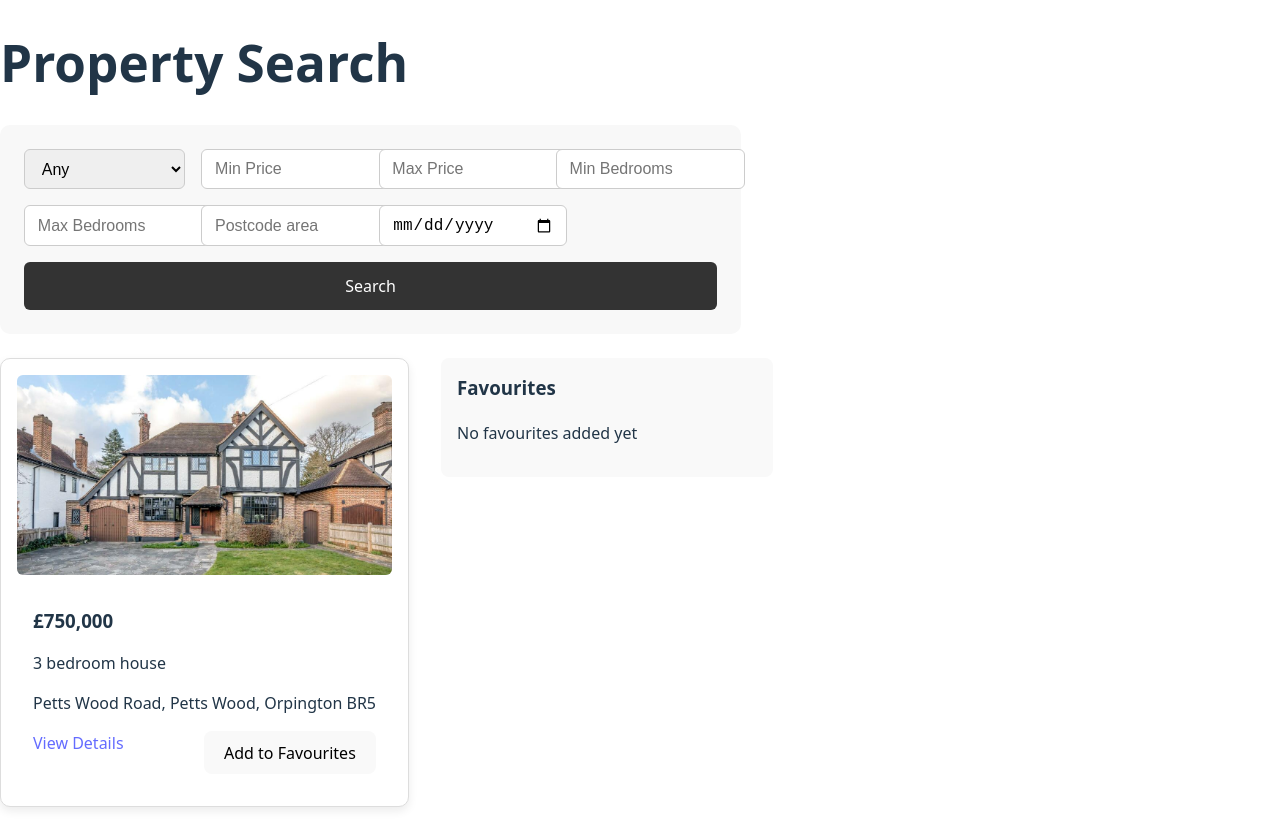
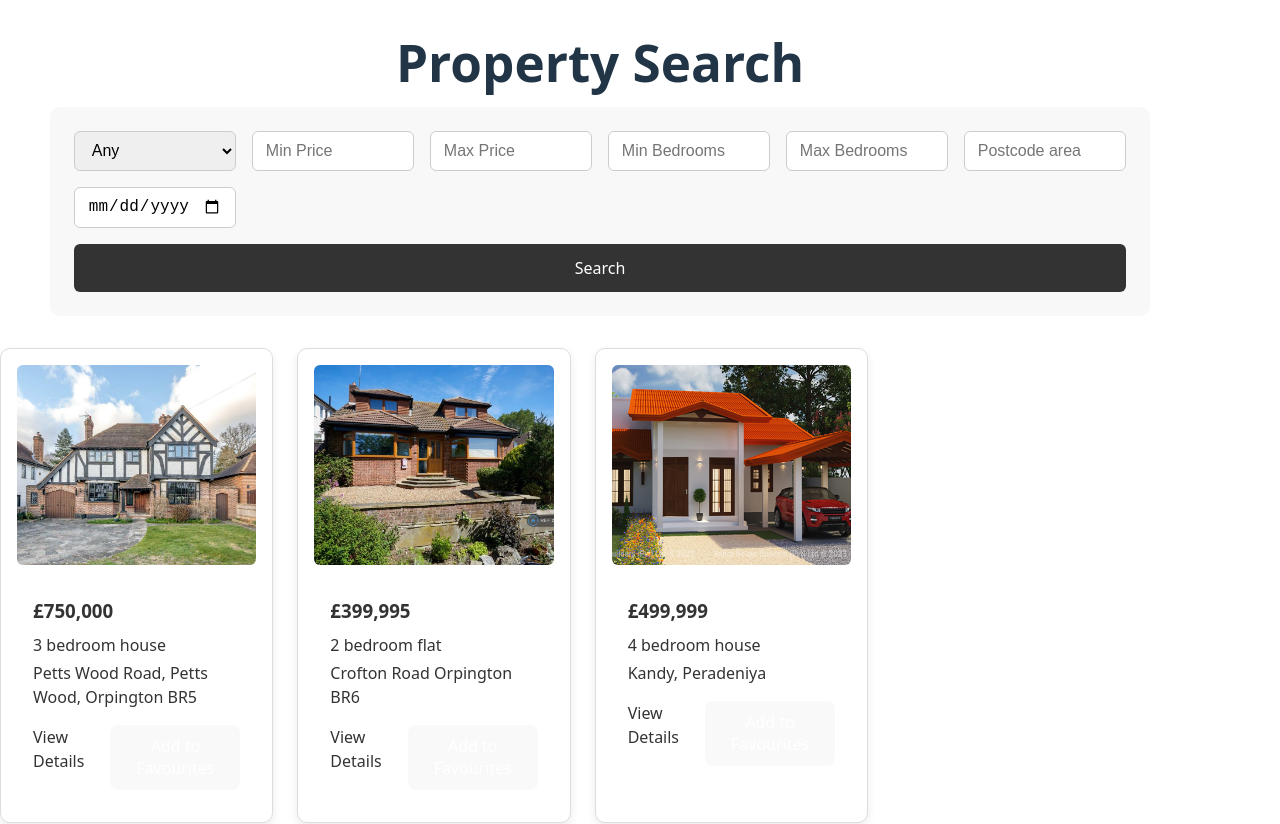
Before and after one commit to vindyaWelhena/properties, a React (Vite) app: page / in a window 1280 px wide. Shown: the top 824 px of the page. Built offline with nearby package versions, Linux system fonts and the light colour scheme.

Commit message:
Additional changes

```diff
--- a/src/components/Favourites.jsx
+++ b/src/components/Favourites.jsx
@@ -10,8 +10,8 @@ function Favourites({ favourites, setFavourites }) {
   };
 
   return (
-    <div className="favourites">
-      <h3>Favourites</h3>
+    <div className="favourites-card">
+      <h2>Favourites ({favourites.length})</h2>
       {favourites.length > 0 && (
         <button
           onClick={handleRemoveAllFavourites}
--- a/src/data/properties.json
+++ b/src/data/properties.json
@@ -21,7 +21,7 @@
                 "/images/balcony1.jfif"
             ],
             "floorplan":"/images/floorplan1.jpg",
-            "map":"<iframe src='https://maps.app.goo.gl/o1c7dtsem6vjPUYU9'></iframe>",
+            "map":"<iframe src='https://www.google.com/maps/embed?pb=!1m14!1m8!1m3!1d4979.466464828634!2d0.0811727!3d51.3895808!3m2!1i1024!2i768!4f13.1!3m3!1m2!1s0x47d8ab82cc8f3cb1%3A0xc746da03b0c6c716!2sPetts%20Wood%20Rd%2C%20Petts%20Wood%2C%20Orpington%2C%20UK!5e0!3m2!1sen!2slk!4v1767550267221!5m2!1sen!2slk' width='600' height='450' style='border:0;' allowfullscreen='' loading='lazy' referrerpolicy='no-referrer-when-downgrade'></iframe>",
             "added": "2025-11-10"
         },
 		{
@@ -45,7 +45,7 @@
                 "/images/balcony2.jpg"
             ],
             "floorplan":"/images/floorplan2.webp",
-            "map":"<iframe src='https://maps.app.goo.gl/WeHHvoyj7B8YhVLJ7'></iframe>",
+            "map":"<iframe src='https://www.google.com/maps/embed?pb=!1m18!1m12!1m3!1d2490.6133282394!2d0.0719676!3d51.373404799999996!2m3!1f0!2f0!3f0!3m2!1i1024!2i768!4f13.1!3m3!1m2!1s0x47d8ab6ac2bdc8d1%3A0xb0dde3c09939f924!2sCrofton%20Rd%2C%20Orpington%2C%20UK!5e0!3m2!1sen!2slk!4v1767550553331!5m2!1sen!2slk' width='600' height='450' style='border:0;' allowfullscreen='' loading='lazy' referrerpolicy='no-referrer-when-downgrade'></iframe>",
             "added": "2025-11-20"
 
         },
@@ -72,7 +72,7 @@
                 "/images/balcony3.jpg"
             ],
             "floorplan":"/images/floorplan3.webp",
-            "map":"<iframe src='https://maps.app.goo.gl/RKFERAuS1TL8y6gn8'></iframe>",
+            "map":"<iframe src='https://www.google.com/maps/embed?pb=!1m18!1m12!1m3!1d15831.120629461757!2d80.5984068!3d7.26584145!2m3!1f0!2f0!3f0!3m2!1i1024!2i768!4f13.1!3m3!1m2!1s0x3ae368d9915396f7%3A0x6ffeac30f62d03ec!2sPeradeniya!5e0!3m2!1sen!2slk!4v1767550654722!5m2!1sen!2slk' width='600' height='450' style='border:0;' allowfullscreen='' loading='lazy' referrerpolicy='no-referrer-when-downgrade'></iframe>",
             "added":"2025-12-10"
 
 
@@ -103,7 +103,7 @@
                 "/images/balcony4.jpg"
             ],
             "floorplan":"/images/floorplan4.webp",
-            "map":"<iframe src='https://maps.app.goo.gl/6JoowFtAJ7XeVu769'></iframe>",
+            "map":"<iframe src='https://www.google.com/maps/embed?pb=!1m18!1m12!1m3!1d15843.683739241615!2d79.92049405!3d6.900059249999999!2m3!1f0!2f0!3f0!3m2!1i1024!2i768!4f13.1!3m3!1m2!1s0x3ae25755e928e7ff%3A0x85482fe919ac9ca1!2sBattaramulla!5e0!3m2!1sen!2slk!4v1767550715851!5m2!1sen!2slk' width='600' height='450' style='border:0;' allowfullscreen='' loading='lazy' referrerpolicy='no-referrer-when-downgrade'></iframe>",
             "added": "2025-12-14"
 
 
@@ -133,7 +133,7 @@
                 "/images/balcony5.jpg"
             ],
             "floorplan":"/images/floorplan5.webp",
-            "map":"<iframe src='https://maps.app.goo.gl/GF94Nu8mMZ1B4G689'></iframe>",
+            "map":"<iframe src='https://www.google.com/maps/embed?pb=!1m18!1m12!1m3!1d15831.225721575198!2d79.87223845!3d7.262857650000001!2m3!1f0!2f0!3f0!3m2!1i1024!2i768!4f13.1!3m3!1m2!1s0x3ae2e912f9461e87%3A0x3b716e841976e871!2sKochchikade!5e0!3m2!1sen!2slk!4v1767550776087!5m2!1sen!2slk' width='600' height='450' style='border:0;' allowfullscreen='' loading='lazy' referrerpolicy='no-referrer-when-downgrade'></iframe>",
             "added": "2025-12-24"
 
 
@@ -162,7 +162,7 @@
                 "/images/balcony6.jpeg"
             ],
             "floorplan":"/images/floorplan6.jpg",
-            "map":"<iframe src='https://maps.app.goo.gl/TxRxJDeTDfYAvGfw5'></iframe>",
+            "map":"<iframe src='https://www.google.com/maps/embed?pb=!1m18!1m12!1m3!1d7921.58399223837!2d79.85075575!3d6.915454650000001!2m3!1f0!2f0!3f0!3m2!1i1024!2i768!4f13.1!3m3!1m2!1s0x3ae2594226a0ffbb%3A0xa413c5b33bf575f6!2sKollupitiya%2C%20Colombo!5e0!3m2!1sen!2slk!4v1767550822038!5m2!1sen!2slk' width='600' height='450' style='border:0;' allowfullscreen='' loading='lazy' referrerpolicy='no-referrer-when-downgrade'></iframe>",
             "added":"2026-01-02"
 
         },
@@ -189,7 +189,7 @@
                 "/images/balcony7.webp"
             ],
             "floorplan":"/images/floorplan7.jpg",
-            "map":"<iframe src='https://maps.app.goo.gl/zXRW2mNjRduQ2rwZ8'></iframe>",
+            "map":"<iframe src='https://www.google.com/maps/embed?pb=!1m18!1m12!1m3!1d15837.317996788805!2d80.03199395!3d7.087749099999999!2m3!1f0!2f0!3f0!3m2!1i1024!2i768!4f13.1!3m3!1m2!1s0x3ae2fc3e07bd1f51%3A0x8a711695359dac3c!2sYakkala!5e0!3m2!1sen!2slk!4v1767550862368!5m2!1sen!2slk' width='600' height='450' style='border:0;' allowfullscreen='' loading='lazy' referrerpolicy='no-referrer-when-downgrade'></iframe>",
             "added":"2025-01-04"
 
         }
--- a/src/index.css
+++ b/src/index.css
@@ -186,13 +186,15 @@ button:focus-visible {
 .favourites {
   width: 300px;
   background: #f9f9f9;
-  padding: 1rem;
-  border-radius: 8px;
+  margin-top: 2rem;
+  padding: 1.5rem;
+  border-radius: 10px;
   height: fit-content;
 }
 
-.favourites h3 {
+.favourites h2 {
   margin-top: 0;
+  color: red;
 }
 
 .favourite-item {
@@ -259,12 +261,30 @@ button:focus-visible {
   grid-template-columns: 1fr 300px;
   gap: 2rem;
   margin-top: 1rem;
+  max-width: 1200px;
+  margin: 0 auto;
+}
+
+.favourites-card {
+  width: 100%;
 }
 
 .results {
-  display: flex;
-  flex-direction: column;
-  gap: 1rem;
+  display: grid;
+  grid-template-columns: repeat(3, 1fr);
+  gap: 1.5rem;
+}
+
+@media (max-width: 1200px) {
+  .results {
+    grid-template-columns: repeat(2, 1fr);
+  }
+}
+
+@media (max-width: 768px) {
+  .results {
+    grid-template-columns: 1fr;
+  }
 }
 
 /* Drag and drop styles */
@@ -300,7 +320,6 @@ button:focus-visible {
   font-size: 1rem;
   border-radius: 6px;
   border: 1px solid #ccc;
-  width: 100%;
 }
 
 .search-form button {
@@ -321,7 +340,7 @@ button:focus-visible {
 /* ===== Results Grid ===== */
 .results {
   display: grid;
-  grid-template-columns: repeat(auto-fill, minmax(320px, 1fr));
+  grid-template-columns: repeat(3, 1fr);
   gap: 1.5rem;
 }
 
@@ -333,6 +352,7 @@ button:focus-visible {
   box-shadow: 0 4px 10px rgba(0,0,0,0.08);
   display: flex;
   flex-direction: column;
+  color: #333; /* Ensure text is dark in property cards */
 }
 
 .property-image {
@@ -343,6 +363,17 @@ button:focus-visible {
 
 .property-info {
   padding: 1rem;
+  color: #333; /* Ensure text is dark in property cards */
+}
+
+.property-info h3 {
+  color: #333;
+  margin: 0 0 0.5rem 0;
+}
+
+.property-info p {
+  color: #333;
+  margin: 0.25rem 0;
 }
 
 .property-actions {
@@ -350,3 +381,34 @@ button:focus-visible {
   justify-content: space-between;
   margin-top: 1rem;
 }
+
+.property-actions a{
+  color: #333;
+}
+.property-actions button {
+  color: #fff;
+}
+
+.search-header {
+  max-width: 1100px;
+  margin: 0 auto 2rem auto;
+  text-align: center;
+}
+
+.search-header h1 {
+  margin-bottom: 1rem;
+}
+
+.favourites-wrapper {
+  grid-column: 1 / -1;
+  width: 100%;
+  margin-top: 2rem;
+}
+
+.favourites-card {
+  width: 100%;
+  background: #f5f5f5;
+  color: #333;
+  padding: 1.5rem;
+  border-radius: 12px;
+}
--- a/src/pages/SearchPage.jsx
+++ b/src/pages/SearchPage.jsx
@@ -45,12 +45,15 @@ function SearchPage({ favourites, setFavourites }) {
   return (
     <DragDropContext onDragEnd={onDragEnd}>
       <div className="search-page">
+        <div className="search-header">
+
             <h1>Property Search</h1>
 
             <SearchForm
             properties={propertiesData.properties}
             setFilteredProperties={setFilteredProperties}
             />
+         </div>
 
         <div className="content">
             <Droppable droppableId="properties-droppable">
@@ -74,12 +77,16 @@ function SearchPage({ favourites, setFavourites }) {
                 )}
             </Droppable>
 
+            {/* FULL-WIDTH FAVOURITES SECTION */}
+            <div className="favourites-wrapper">
                 <Favourites
                 favourites={favourites}
                 setFavourites={setFavourites}
                 />
             </div>
         </div>
+
+      </div>
     </DragDropContext>
   );
 }
```
Lines whose indentation alone changed are shown as unchanged.
